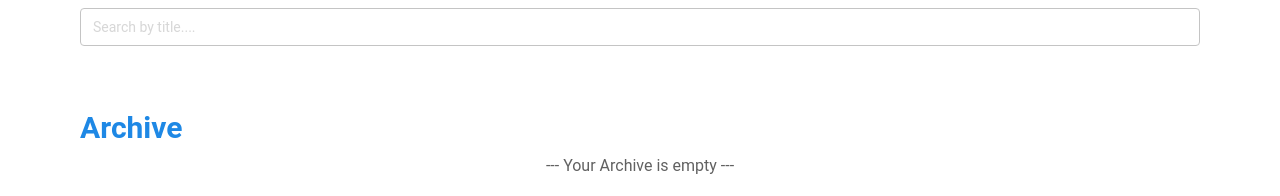
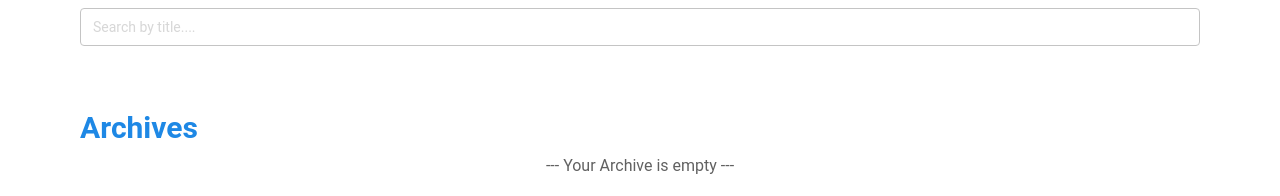
Before and after one commit to MHendriF/personal-notes-spa, a React (Vite) app: page /archives in a window 1280 px wide. Shown: the part 184-380 px from the top of the page. Built offline with nearby package versions, Linux system fonts and the light colour scheme.

Commit message:
add prop types

```diff
--- a/package.json
+++ b/package.json
@@ -16,6 +16,7 @@
         "@reduxjs/toolkit": "^2.2.2",
         "localforage": "^1.10.0",
         "match-sorter": "^6.3.4",
+        "prop-types": "^15.8.1",
         "react": "^18.2.0",
         "react-dom": "^18.2.0",
         "react-redux": "^9.1.0",
--- a/src/pages/archive.jsx
+++ b/src/pages/archive.jsx
@@ -49,7 +49,7 @@ const ArchivePage = () => {
                         required={false}></InputForm>
                 </div>
 
-                <h1 className='text-3xl font-bold mb-2 pt-10 text-blue-600 ml-20'>Archive</h1>
+                <h1 className='text-3xl font-bold mb-2 pt-10 text-blue-600 ml-20'>Archives</h1>
                 <div ref={noteRef}>
                     <div className='flex flex-wrap w-full ml-20 mr-20'>
                         {notes.length > 0 &&
```
Also changed, not shown: .eslintrc.cjs, 1 other file (tests, documents, lock files or other folders).
